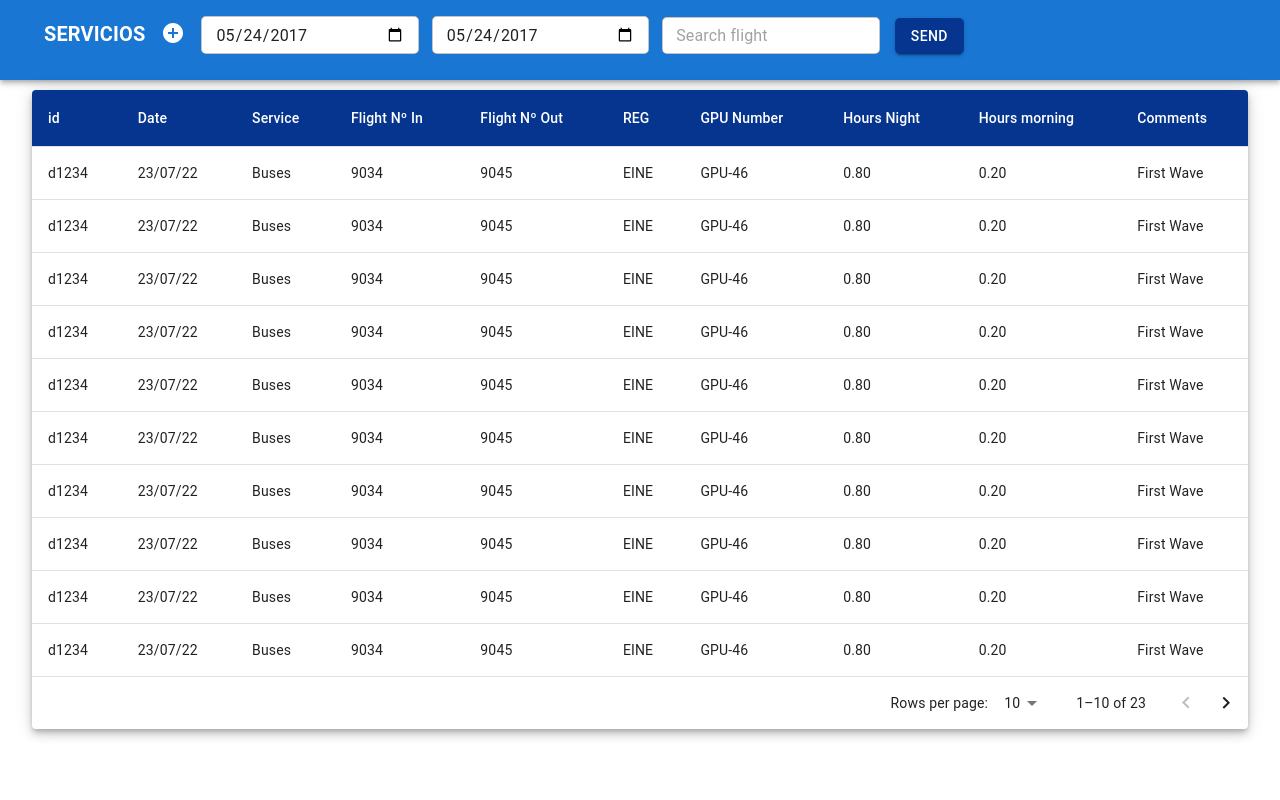
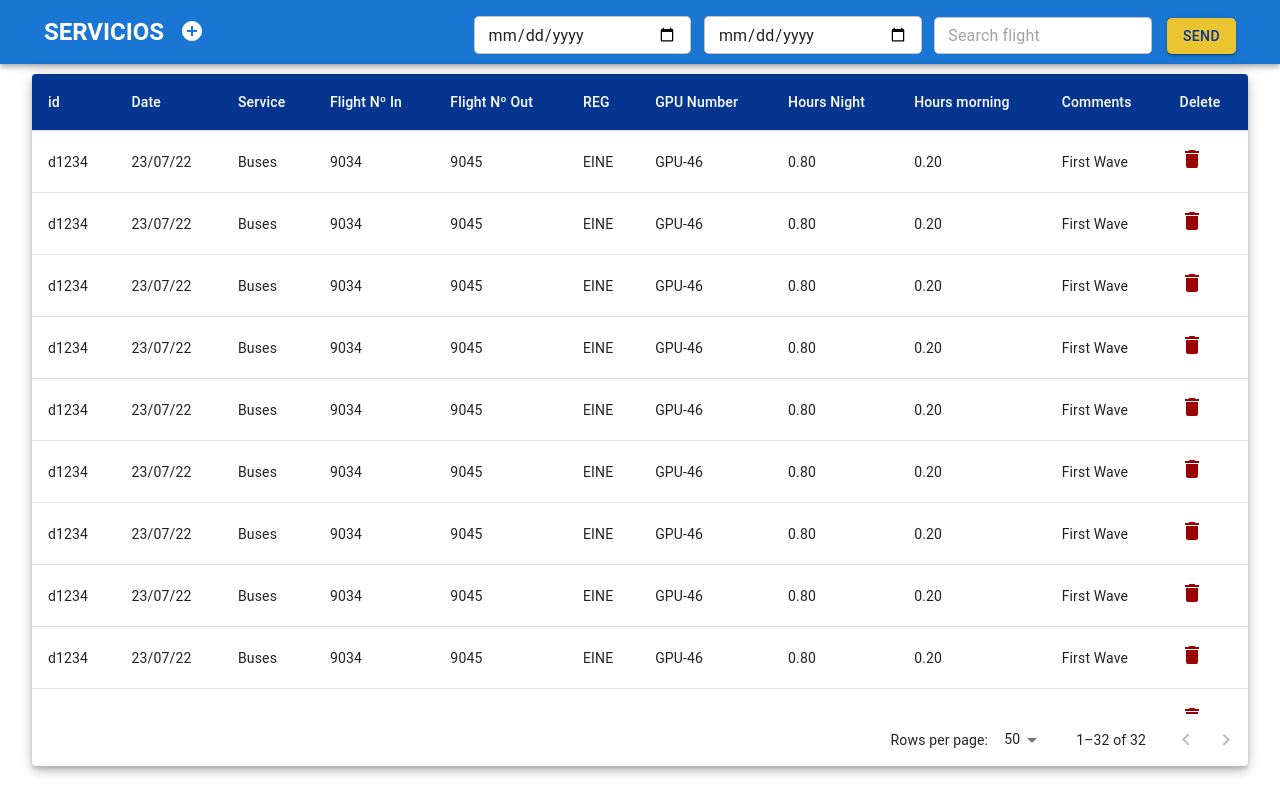
Before and after one commit to AzulHandling-DEVS/Servicios-reactjs, a React (Create React App) app in the folder servicios/: page / in a window 1280 px wide. Built offline with nearby package versions, Linux system fonts and the light colour scheme.

Commit message:
estilos de color, lógica del fetch montada, y datepicker a medias

```diff
--- a/servicios/package.json
+++ b/servicios/package.json
@@ -3,19 +3,23 @@
   "version": "0.1.0",
   "private": true,
   "dependencies": {
+    "@date-io/date-fns": "^2.14.0",
     "@emotion/react": "^11.9.0",
     "@emotion/styled": "^11.8.1",
     "@mui/icons-material": "^5.6.2",
+    "@mui/lab": "^5.0.0-alpha.83",
     "@mui/material": "^5.7.0",
     "@testing-library/jest-dom": "^5.16.4",
     "@testing-library/react": "^13.2.0",
     "@testing-library/user-event": "^13.5.0",
+    "date-fns": "^2.28.0",
+    "jquery": "^3.6.0",
     "react": "^18.1.0",
     "react-dom": "^18.1.0",
     "react-scripts": "5.0.1",
     "web-vitals": "^2.1.4"
   },
-  "homepage":"https://AzulHandling-DEVS.github.io/Servicios-reactjs",
+  "homepage": "https://AzulHandling-DEVS.github.io/Servicios-reactjs",
   "scripts": {
     "start": "react-scripts start",
     "build": "react-scripts build",
--- a/servicios/src/componets/drawer/index.jsx
+++ b/servicios/src/componets/drawer/index.jsx
@@ -132,6 +132,7 @@ export default function MenuDrawer() {
                                     InputProps={{ inputProps: { min: 0, max: 8 } }}
                                     sx={{ width: '100%' }}
                                     label="Hours night"
+                                    placeholder={0}
                                     onChange={(e) => {
                                         setHoursNight(e.target.value);
                                     }}
@@ -145,6 +146,7 @@ export default function MenuDrawer() {
                                     label="Hours morning"
                                     InputProps={{ inputProps: { min: 0, max: 8 } }}
                                     sx={{ width: '100%' }}
+                                    placeholder= {0}
                                     onChange={(e) => {
                                         setHoursday(e.target.value);
                                     }}
--- a/servicios/src/componets/header/index.jsx
+++ b/servicios/src/componets/header/index.jsx
@@ -9,19 +9,25 @@ import MenuDrawer from '../drawer';
 import Button from '@mui/material/Button';
 
 export default function Header() {
+
+    const current = new Date();
+    const date = `${current.getDate()}/${current.getMonth() + 1}/${current.getFullYear()}`;
+
+
+
     return (
         <Box sx={{ flexGrow: 1 }}>
             <AppBar
                 position="static"
                 sx={{
-                height:'10vh',
-                paddingLeft:'20px',
-                paddingRight:'20px',
+                    height: '8vh',
+                    paddingLeft: '20px',
+                    paddingRight: '20px',
                 }}>
                 <Stack
                     direction="row"
                     justifyContent="space-between"
-                    alignItems="baseline"
+                    alignItems="inherit"
                     spacing={2}
                     padding={1}
                     marginLeft={2}
@@ -33,7 +39,7 @@ export default function Header() {
                         alignItems="center">
 
                         <Typography
-                            variant="h6"
+                            variant="h5"
                             noWrap
                             component="div"
                             sx={{
@@ -53,7 +59,6 @@ export default function Header() {
                             className='date_picker'
                             id="date"
                             type="date"
-                            defaultValue="2017-05-24"
                             sx={{
                                 width: '17vw',
                                 borderRadius: '50px',
@@ -65,7 +70,6 @@ export default function Header() {
                             className='date_picker'
                             id="date"
                             type="date"
-                            defaultValue="2017-05-24"
                             sx={{
                                 width: '17vw',
                                 borderRadius: '50px',
@@ -79,7 +83,7 @@ export default function Header() {
                             id="date"
                             type="text"
                             placeholder="Search flight"
-                            size= 'small'
+                            size='small'
                             sx={{
                                 width: '17vw',
                                 borderRadius: '50px',
@@ -92,8 +96,9 @@ export default function Header() {
                             className='button_send'
                             variant="contained"
                             sx={{
-                        backgroundColor:'#06358F',
-                        borderRadius:'5px',
+                                color: '#06358F',
+                                backgroundColor: '#EBC431',
+                                borderRadius: '5px',
                                 marginLeft: '15px',
                             }}>
                             Send</Button>
--- a/servicios/src/componets/header/style.css
+++ b/servicios/src/componets/header/style.css
@@ -18,5 +18,4 @@ border-radius: 5px;
     display: flex;
     flex-direction: row;
     align-items: baseline;
-    width: 100%;
 }
--- a/servicios/src/componets/tabla/index.jsx
+++ b/servicios/src/componets/tabla/index.jsx
@@ -1,4 +1,6 @@
 import * as React from 'react';
+import $ from 'jquery';
+import { useState } from 'react';
 import Paper from '@mui/material/Paper';
 import Table from '@mui/material/Table';
 import TableBody from '@mui/material/TableBody';
@@ -7,93 +9,127 @@ import TableContainer from '@mui/material/TableContainer';
 import TableHead from '@mui/material/TableHead';
 import TablePagination from '@mui/material/TablePagination';
 import TableRow from '@mui/material/TableRow';
+import DeleteIcon from '@mui/icons-material/Delete';
 
 const columns = [
     { id: 'id', label: 'id', width: '10px' },
-    { id: 'date', label: 'Date',width: '10px' },
+    { id: 'date', label: 'Date', width: '10px', align: 'center' },
     {
         id: 'service',
         label: 'Service',
         width: '10px',
         format: (value) => value.toLocaleString('en-US'),
+        align: 'center',
     },
     {
         id: 'FlNoIn',
         label: 'Flight Nº In',
         width: '10px',
         format: (value) => value.toLocaleString('en-US'),
+        align: 'center',
     },
     {
         id: 'FlNoOut',
         label: 'Flight Nº Out',
         width: '10px',
         format: (value) => value.toFixed(2),
+        align: 'center',
     },
     {
         id: 'reg',
         label: 'REG',
         width: '10px',
         format: (value) => value.toFixed(2),
+        align: 'center',
     },
     {
         id: 'gpunumber',
         label: 'GPU Number',
         width: '10px',
         format: (value) => value.toFixed(2),
+        align: 'center',
     },
     {
         id: 'hoursnight',
         label: 'Hours Night',
         width: '10px',
         format: (value) => value.toFixed(2),
+        align: 'center',
     },
     {
         id: 'hoursmorning',
         label: 'Hours morning',
         width: '10px',
         format: (value) => value.toFixed(2),
+        align: 'center',
     },
     {
         id: 'comments',
         label: 'Comments',
         width: '10px',
         format: (value) => value.toFixed(2),
+        align: 'center',
     },
+    {
+        id: 'deleteRow',
+        label: 'Delete',
+        width: '5px',
+        format: (value) => value.toFixed(2),
+        align: 'center',
+
+    },
+
 ];
 
-function createData(id, date, service, FlNoIn, FlNoOut, reg, gpunumber, hoursnight, hoursmorning, comments) {
-    return { id, date, service, FlNoIn, FlNoOut, reg, gpunumber, hoursnight, hoursmorning, comments };
+const deleteRowIcon = <DeleteIcon sx={{color:'#9b0000'}} />
+
+function createData(id, date, service, FlNoIn, FlNoOut, reg, gpunumber, hoursnight, hoursmorning, comments, deleteRow) {
+    return { id, date, service, FlNoIn, FlNoOut, reg, gpunumber, hoursnight, hoursmorning, comments, deleteRow };
 }
 
+
+
 const rows = [
-    createData('d1234', '23/07/22', 'Buses', '9034', '9045', 'EINE', 'GPU-46', 0.8 , 0.2, 'First Wave'),
-    createData('d1234', '23/07/22', 'Buses', '9034', '9045', 'EINE', 'GPU-46', 0.8 , 0.2, 'First Wave'),
-    createData('d1234', '23/07/22', 'Buses', '9034', '9045', 'EINE', 'GPU-46', 0.8 , 0.2, 'First Wave'),
-    createData('d1234', '23/07/22', 'Buses', '9034', '9045', 'EINE', 'GPU-46', 0.8 , 0.2, 'First Wave'),
-    createData('d1234', '23/07/22', 'Buses', '9034', '9045', 'EINE', 'GPU-46', 0.8 , 0.2, 'First Wave'),
-    createData('d1234', '23/07/22', 'Buses', '9034', '9045', 'EINE', 'GPU-46', 0.8 , 0.2, 'First Wave'),
-    createData('d1234', '23/07/22', 'Buses', '9034', '9045', 'EINE', 'GPU-46', 0.8 , 0.2, 'First Wave'),
-    createData('d1234', '23/07/22', 'Buses', '9034', '9045', 'EINE', 'GPU-46', 0.8 , 0.2, 'First Wave'),
-    createData('d1234', '23/07/22', 'Buses', '9034', '9045', 'EINE', 'GPU-46', 0.8 , 0.2, 'First Wave'),
-    createData('d1234', '23/07/22', 'Buses', '9034', '9045', 'EINE', 'GPU-46', 0.8 , 0.2, 'First Wave'),
-    createData('d1234', '23/07/22', 'Buses', '9034', '9045', 'EINE', 'GPU-46', 0.8 , 0.2, 'First Wave'),
-    createData('d1234', '23/07/22', 'Buses', '9034', '9045', 'EINE', 'GPU-46', 0.8 , 0.2, 'First Wave'),
-    createData('d1234', '23/07/22', 'Buses', '9034', '9045', 'EINE', 'GPU-46', 0.8 , 0.2, 'First Wave'),
-    createData('d1234', '23/07/22', 'Buses', '9034', '9045', 'EINE', 'GPU-46', 0.8 , 0.2, 'First Wave'),
-    createData('d1234', '23/07/22', 'Buses', '9034', '9045', 'EINE', 'GPU-46', 0.8 , 0.2, 'First Wave'),
-    createData('d1234', '23/07/22', 'Buses', '9034', '9045', 'EINE', 'GPU-46', 0.8 , 0.2, 'First Wave'),
-    createData('d1234', '23/07/22', 'Buses', '9034', '9045', 'EINE', 'GPU-46', 0.8 , 0.2, 'First Wave'),
-    createData('d1234', '23/07/22', 'Buses', '9034', '9045', 'EINE', 'GPU-46', 0.8 , 0.2, 'First Wave'),
-    createData('d1234', '23/07/22', 'Buses', '9034', '9045', 'EINE', 'GPU-46', 0.8 , 0.2, 'First Wave'),
-    createData('d1234', '23/07/22', 'Buses', '9034', '9045', 'EINE', 'GPU-46', 0.8 , 0.2, 'First Wave'),
-    createData('d1234', '23/07/22', 'Buses', '9034', '9045', 'EINE', 'GPU-46', 0.8 , 0.2, 'First Wave'),
-    createData('d1234', '23/07/22', 'Buses', '9034', '9045', 'EINE', 'GPU-46', 0.8 , 0.2, 'First Wave'),
-    createData('d1234', '23/07/22', 'Buses', '9034', '9045', 'EINE', 'GPU-46', 0.8 , 0.2, 'First Wave'),
+    createData('d1234', '23/07/22', 'Buses', '9034', '9045', 'EINE', 'GPU-46', 0.8, 0.2, 'First Wave', deleteRowIcon),
+    createData('d1234', '23/07/22', 'Buses', '9034', '9045', 'EINE', 'GPU-46', 0.8, 0.2, 'First Wave', deleteRowIcon),
+    createData('d1234', '23/07/22', 'Buses', '9034', '9045', 'EINE', 'GPU-46', 0.8, 0.2, 'First Wave', deleteRowIcon),
+    createData('d1234', '23/07/22', 'Buses', '9034', '9045', 'EINE', 'GPU-46', 0.8, 0.2, 'First Wave', deleteRowIcon),
+    createData('d1234', '23/07/22', 'Buses', '9034', '9045', 'EINE', 'GPU-46', 0.8, 0.2, 'First Wave', deleteRowIcon),
+    createData('d1234', '23/07/22', 'Buses', '9034', '9045', 'EINE', 'GPU-46', 0.8, 0.2, 'First Wave', deleteRowIcon),
+    createData('d1234', '23/07/22', 'Buses', '9034', '9045', 'EINE', 'GPU-46', 0.8, 0.2, 'First Wave', deleteRowIcon),
+    createData('d1234', '23/07/22', 'Buses', '9034', '9045', 'EINE', 'GPU-46', 0.8, 0.2, 'First Wave', deleteRowIcon),
+    createData('d1234', '23/07/22', 'Buses', '9034', '9045', 'EINE', 'GPU-46', 0.8, 0.2, 'First Wave', deleteRowIcon),
+    createData('d1234', '23/07/22', 'Buses', '9034', '9045', 'EINE', 'GPU-46', 0.8, 0.2, 'First Wave', deleteRowIcon),
+    createData('d1234', '23/07/22', 'Buses', '9034', '9045', 'EINE', 'GPU-46', 0.8, 0.2, 'First Wave', deleteRowIcon),
+    createData('d1234', '23/07/22', 'Buses', '9034', '9045', 'EINE', 'GPU-46', 0.8, 0.2, 'First Wave', deleteRowIcon),
+    createData('d1234', '23/07/22', 'Buses', '9034', '9045', 'EINE', 'GPU-46', 0.8, 0.2, 'First Wave', deleteRowIcon),
+    createData('d1234', '23/07/22', 'Buses', '9034', '9045', 'EINE', 'GPU-46', 0.8, 0.2, 'First Wave', deleteRowIcon),
+    createData('d1234', '23/07/22', 'Buses', '9034', '9045', 'EINE', 'GPU-46', 0.8, 0.2, 'First Wave', deleteRowIcon),
+    createData('d1234', '23/07/22', 'Buses', '9034', '9045', 'EINE', 'GPU-46', 0.8, 0.2, 'First Wave', deleteRowIcon),
+    createData('d1234', '23/07/22', 'Buses', '9034', '9045', 'EINE', 'GPU-46', 0.8, 0.2, 'First Wave', deleteRowIcon),
+    createData('d1234', '23/07/22', 'Buses', '9034', '9045', 'EINE', 'GPU-46', 0.8, 0.2, 'First Wave', deleteRowIcon),
+    createData('d1234', '23/07/22', 'Buses', '9034', '9045', 'EINE', 'GPU-46', 0.8, 0.2, 'First Wave', deleteRowIcon),
+    createData('d1234', '23/07/22', 'Buses', '9034', '9045', 'EINE', 'GPU-46', 0.8, 0.2, 'First Wave', deleteRowIcon),
+    createData('d1234', '23/07/22', 'Buses', '9034', '9045', 'EINE', 'GPU-46', 0.8, 0.2, 'First Wave', deleteRowIcon),
+    createData('d1234', '23/07/22', 'Buses', '9034', '9045', 'EINE', 'GPU-46', 0.8, 0.2, 'First Wave', deleteRowIcon),
+    createData('d1234', '23/07/22', 'Buses', '9034', '9045', 'EINE', 'GPU-46', 0.8, 0.2, 'First Wave', deleteRowIcon),
+    createData('d1234', '23/07/22', 'Buses', '9034', '9045', 'EINE', 'GPU-46', 0.8, 0.2, 'First Wave', deleteRowIcon),
+    createData('d1234', '23/07/22', 'Buses', '9034', '9045', 'EINE', 'GPU-46', 0.8, 0.2, 'First Wave', deleteRowIcon),
+    createData('d1234', '23/07/22', 'Buses', '9034', '9045', 'EINE', 'GPU-46', 0.8, 0.2, 'First Wave', deleteRowIcon),
+    createData('d1234', '23/07/22', 'Buses', '9034', '9045', 'EINE', 'GPU-46', 0.8, 0.2, 'First Wave', deleteRowIcon),
+    createData('d1234', '23/07/22', 'Buses', '9034', '9045', 'EINE', 'GPU-46', 0.8, 0.2, 'First Wave', deleteRowIcon),
+    createData('d1234', '23/07/22', 'Buses', '9034', '9045', 'EINE', 'GPU-46', 0.8, 0.2, 'First Wave', deleteRowIcon),
+    createData('d1234', '23/07/22', 'Buses', '9034', '9045', 'EINE', 'GPU-46', 0.8, 0.2, 'First Wave', deleteRowIcon),
+    createData('d1234', '23/07/22', 'Buses', '9034', '9045', 'EINE', 'GPU-46', 0.8, 0.2, 'First Wave', deleteRowIcon),
+    createData('d1234', '23/07/22', 'Buses', '9034', '9045', 'EINE', 'GPU-46', 0.8, 0.2, 'First Wave', deleteRowIcon),
+
 ];
 
 export default function DataTable() {
-    const [page, setPage] = React.useState(0);
-    const [rowsPerPage, setRowsPerPage] = React.useState(10);
+    const [page, setPage] = useState(0);
+    const [rowsPerPage, setRowsPerPage] = useState(50);
+/*     const [services, getNewServices] = useState({});
+    let counter = 0; */
 
     const handleChangePage = (event, newPage) => {
         setPage(newPage);
@@ -104,8 +140,34 @@ export default function DataTable() {
         setPage(0);
     };
 
+
+/*
+    const fetchServices = async () => {
+        try {
+            const sentBoardData = await $.ajax({
+                url: "https://procesos/servicios-list.php",
+                type: 'GET',
+                data: {
+                    //  Fecha, // hacer por contexto con el date picker del header
+                    //  Fecha2, // hacer por contexto con el date picker del header
+                    //  APT, // ver por donde viene
+                }
+            })
+                .then(response => {
+                    return response.json()
+                })
+                .then(data => {
+                    getNewServices({ ...data })
+                    console.log(services)
+                })
+        } catch (err) {
+            console.error(err.message)
+        }
+    }; */
+
+
     return (
-        <Paper sx={{ width: '95vw', overflow: 'hidden', marginLeft: '2.5vw', marginTop: '10px'}} elevation={6} >
+        <Paper sx={{ width: '95vw', overflow: 'hidden', marginLeft: '2.5vw', marginTop: '10px' }} elevation={6} >
             <TableContainer sx={{ maxHeight: '80vh' }}>
                 <Table stickyHeader aria-label="sticky table">
                     <TableHead>
@@ -113,9 +175,12 @@ export default function DataTable() {
                             {columns.map((column) => (
                                 <TableCell
                                     key={column.id}
-                                    style={{ minWidth: column.minWidth,
-                                    backgroundColor: '#06358F',
-                                    color: '#ffffff', }}
+                                    style={{
+                                        minWidth: column.minWidth,
+                                        backgroundColor: '#06358F',
+                                        color: '#ffffff',
+                                        align: 'flex-start',
+                                    }}
                                 >
                                     {column.label}
                                 </TableCell>
@@ -123,7 +188,7 @@ export default function DataTable() {
                         </TableRow>
                     </TableHead>
                     <TableBody>
-                        {rows
+                        {rows // esto seria services.data
                             .slice(page * rowsPerPage, page * rowsPerPage + rowsPerPage)
                             .map((row) => {
                                 return (
@@ -131,7 +196,7 @@ export default function DataTable() {
                                         {columns.map((column) => {
                                             const value = row[column.id];
                                             return (
-                                                <TableCell key={column.id} align={column.align}>
+                                                <TableCell key={column.id} align='flex-start'>
                                                     {column.format && typeof value === 'number'
                                                         ? column.format(value)
                                                         : value}
@@ -145,7 +210,7 @@ export default function DataTable() {
                 </Table>
             </TableContainer>
             <TablePagination
-                rowsPerPageOptions={[10, 20, 100]}
+                rowsPerPageOptions={[50, 100, 150]}
                 component="div"
                 count={rows.length}
                 rowsPerPage={rowsPerPage}
@@ -156,3 +221,137 @@ export default function DataTable() {
         </Paper>
     );
 }
+
+
+
+
+
+
+
+
+
+
+
+
+
+
+
+
+
+
+
+
+
+
+
+
+
+
+
+
+
+
+
+
+// ---------------------------- TABLE BODY PRUEBA TÉCNICA -------------------------------------------------- //
+
+{/* <TableBody>
+    {flights.arrivals
+        ?.slice(page * rowsPerPage, page * rowsPerPage + rowsPerPage)
+        ?.map((row, index) => {
+            if (index > counter) {
+                return (
+                    <TableRow hover role="checkbox" tabIndex={-1} key={row.number} >
+                        {columns.map((column) => {
+                            const value = row[column.id];
+                            if (column.label === 'Airline') {
+                                return (
+                                    <TableCell key={column.id} align={column.align}>
+                                        {row.airline.name}
+                                    </TableCell>
+                                );
+                            }
+                            if (column.label === 'Airport/IATA') {
+                                return (
+                                    <TableCell key={column.id} align={column.align}>
+                                        {row.departure.airport?.iata}
+                                    </TableCell>
+                                );
+                            }
+                            if (column.label === 'REG') {
+                                return (
+                                    <TableCell key={column.id} align={column.align}>
+                                        {row.aircraft.reg}
+                                    </TableCell>
+                                );
+                            }
+                            if (column.label === 'Expected time') {
+                                return (
+                                    <TableCell key={column.id} align={column.align}>
+                                        {row.arrival.scheduledTimeLocal}
+                                    </TableCell>
+                                );
+                            }
+                            return (
+                                <TableCell key={column.id} align={column.align}>
+                                    {value}
+                                </TableCell>
+                            )
+                        })}
+                    </TableRow>
+                );
+            } else {
+                return (
+                    <TableRow hover role="checkbox" tabIndex={-1} key={row.number}>
+                        {columns.map((column) => {
+                            const value = row[column.id];
+                            if (column.label === 'Airline') {
+                                return (
+                                    <TableCell key={column.id} align={column.align}>
+                                        {row.airline.name}
+                                    </TableCell>
+                                );
+                            }
+                            if (column.label === 'Airport/IATA') {
+                                return (
+                                    <TableCell key={column.id} align={column.align}>
+                                        {row.departure.airport?.iata}
+                                    </TableCell>
+                                );
+                            }
+                            if (column.label === 'REG') {
+                                return (
+                                    <TableCell key={column.id} align={column.align}>
+                                        {row.aircraft.reg}
+                                    </TableCell>
+                                );
+                            }
+                            if (column.label === 'Expected time') {
+                                return (
+                                    <TableCell key={column.id} align={column.align}>
+                                        {row.arrival.scheduledTimeLocal}
+                                    </TableCell>
+                                );
+                            }
+                            return (
+                                <TableCell key={column.id} align={column.align}>
+                                    {value}
+                                </TableCell>
+                            )
+                        })}
+                    </TableRow>
+                );
+            }
+        })}
+</TableBody>
+</Table >
+</TableContainer >
+    <TablePagination
+        rowsPerPageOptions={[10, 25, 100]}
+        component="div"
+        count={flights.length}
+        rowsPerPage={rowsPerPage}
+        page={page}
+        onPageChange={handleChangePage}
+        onRowsPerPageChange={handleChangeRowsPerPage}
+    /> */}
```
Also changed, not shown: 1 other file (tests, documents, lock files or other folders). Lines whose indentation alone changed are shown as unchanged.
